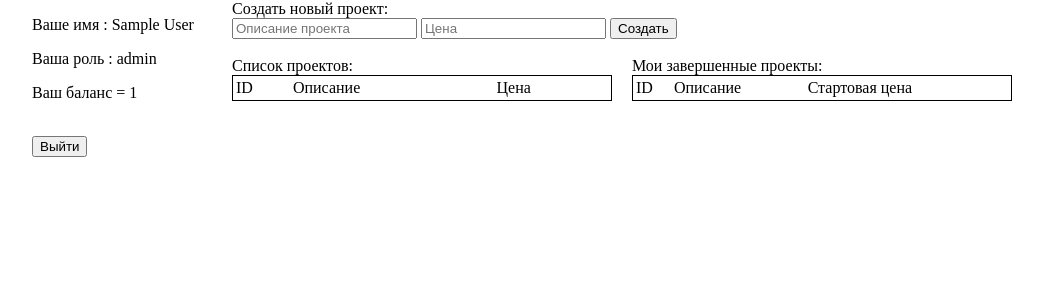
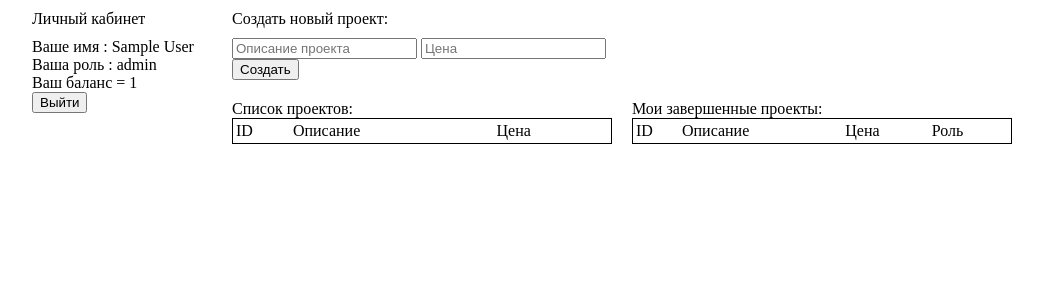
Before and after one commit to denniselite/vk_test, a PHP site: page / in a window 1280 px wide. Shown: the top 300 px of the page, without its empty margins (118-1161 px from the left). Run offline with PHP 8.4, Linux system fonts and the light colour scheme; the visitor is signed in with stand-in values (Sample User, id 1); data that the repository does not hold is empty; some libraries are stand-ins or nearby versions.

Commit message:
Fixed bugs

```diff
--- a/css/style.css
+++ b/css/style.css
@@ -2,6 +2,7 @@ body{
     width: 980px;
     margin: 0 auto;
 }
+
 .login{
 	position: relative;
 	float: left;
@@ -11,11 +12,29 @@ body{
     position: relative;
     float: left;
     width: 200px;
+    margin-top: 10px;
+}
+.account .h{
+    display: inline-block;
+    margin-bottom: 10px;
 }
 .content{
     position: relative;
     width: 780px;
     margin-left: 200px;
+}
+.new_project{
+    width: 400px;
+    display: inline-block;
+    margin-bottom: 10px;
+    margin-top: 10px;
+}
+.project_status{
+    color:green;
+    display: inline;
+    position: absolute;
+    left: 400px;
+    top: 45px;
 }
 .projects .all_projects{
     float: left;
--- a/functions/get_projects.php
+++ b/functions/get_projects.php
@@ -19,7 +19,12 @@ function get_projects(){
         'all' => $projects
     );
     if (!empty($_SESSION['id'])){
-        $STH = db_connect("projects")->prepare("SELECT * FROM projects WHERE (worker_id = :id) OR ((author_id = :id) AND (worker_id != 0))");
+        $STH = db_connect("projects")->prepare("
+            SELECT
+            projects.id, projects.desc, projects.price, projects.author_id, projects.worker_id
+            FROM projects
+            WHERE (worker_id = :id) OR ((author_id = :id) AND (worker_id != 0))"
+        );
         $data = array(
             'id' => $_SESSION['id']
         );
@@ -27,6 +32,16 @@ function get_projects(){
         $STH->setFetchMode(PDO::FETCH_ASSOC);
         $my_worked_projects = $STH->fetchAll();
         $projects['my_work'] = $my_worked_projects;
+        for ($i = 0; $i < count($projects['my_work']); $i++){
+            if ($projects['my_work'][$i]['author_id'] == $_SESSION['id']){
+                $projects['my_work'][$i]['role'] = "Заказчик";
+            }
+            if ($projects['my_work'][$i]['worker_id'] == $_SESSION['id']){
+                $projects['my_work'][$i]['role'] = "Исполнитель";
+            }
+            unset($projects['my_work'][$i]['worker_id']);
+            unset($projects['my_work'][$i]['author_id']);
+        }
     }
     echo json_encode($projects);
 }
--- a/index.php
+++ b/index.php
@@ -24,6 +24,7 @@ if ($_SERVER['REQUEST_METHOD'] == "POST") {
         setcookie('money', $user['money'], time() + 900);
     }
 }
+$_SESSION['money'] = round($_SESSION['money'], 2);
 ?>
 
 <!DOCTYPE html>
@@ -45,11 +46,11 @@ if ($_SERVER['REQUEST_METHOD'] == "POST") {
     </div>
 <?php } else { ?>
     <div class="account">
-        <p>Ваше имя : <?php echo $_SESSION['name']; ?></p>
+        <span class="h">Личный кабинет</span><br/>
+        <span>Ваше имя : <?php echo $_SESSION['name']; ?></span><br/>
+        <span>Ваша роль : <span id="role"><?php echo $_SESSION['role']; ?></span></span><br/>
 
-        <p>Ваша роль : <span id="role"><?php echo $_SESSION['role']; ?></span></p>
-
-        <p>Ваш баланс = <span id="money"><?php echo $_SESSION['money']; ?></span></p><br/>
+        <span>Ваш баланс = <span id="money"><?php echo $_SESSION['money']; ?></span></span><br/>
 
         <input id="logout_button" type="button" value="Выйти">
     </div>
@@ -57,12 +58,13 @@ if ($_SERVER['REQUEST_METHOD'] == "POST") {
 <div class="content">
     <?php if (isset($_SESSION['id'])&&($_SESSION['role_id'] == "1")) { ?>
     <div class="new_project">
-        Создать новый проект:
-        <form>
+        Создать новый проект:<br/>
+        <form class="new_project">
             <input id="desc" name="desc" type="text" placeholder="Описание проекта">
             <input id="price" name="price" type="text" placeholder="Цена">
             <input id="create_project" type="button" onclick="create_project(this.form)" value="Создать">
         </form>
+        <div id="project_status" class="project_status"></div>
     </div>
     <?php }?>
     <br/>
@@ -89,7 +91,8 @@ if ($_SERVER['REQUEST_METHOD'] == "POST") {
                 <tr>
                     <td>ID</td>
                     <td>Описание</td>
-                    <td>Стартовая цена</td>
+                    <td>Цена</td>
+                    <td>Роль</td>
                 </tr>
                 <tbody id="my_projects">
 
--- a/js/get_projects.js
+++ b/js/get_projects.js
@@ -16,7 +16,7 @@ function get_projects() {
             if (count_all !== data.all.length) {
                 for (var i = count_all; i < data.all.length; i++) {
                     var html_inner = "" +
-                        "<tr>" +
+                        "<tr id='row"+ data.all[i].id +"'>" +
                         "<td>" + data.all[i].id + "</td>" +
                         "<td>" + data.all[i].desc + "</td>" +
                         "<td>" + data.all[i].price + "</td>" +
@@ -34,6 +34,7 @@ function get_projects() {
                         "<td>" + data.my_work[i].id + "</td>" +
                         "<td>" + data.my_work[i].desc + "</td>" +
                         "<td>" + data.my_work[i].price + "</td>" +
+                        "<td>" + data.my_work[i].role + "</td>" +
                         "</tr>";
                     $("#my_projects").append(html_inner);
                 }
@@ -41,6 +42,6 @@ function get_projects() {
             }
         }
     });
-}
+};
 
-setInterval(get_projects(), 200);
+setInterval(get_projects, 300);
--- a/js/make_project.js
+++ b/js/make_project.js
@@ -23,6 +23,7 @@ function make_project(id){
                 alert('Вы должны пройти авторизацию, чтобы выполнить заказ');
             } else {
                 alert('Проект успешно выполнен!');
+                $("#row" + id).empty();
                 $("#money").empty();
                 $("#money").append(data);
             }
--- a/js/new_project.js
+++ b/js/new_project.js
@@ -15,7 +15,10 @@ $("#create_project").click(function () {
         data: post_data,
         success: function (data) {
             if (data == "OK") {
-                alert('Проект успешно добавлен!');
+                $("#project_status").hide();
+                $("#project_status").append("Проект успешно добавлен");
+                $("#project_status").animate({opacity: "show"}, 1500);
+                $("#project_status").animate({opacity: "hide"}, 1500);
             }
             else if (data == "FALSE_AUTH"){
                 alert('Вы должны войти в систему');
```
Also changed, not shown: functions/make_project.php (+4 -3 lines), functions/change_role.php (line endings or trailing spaces).
